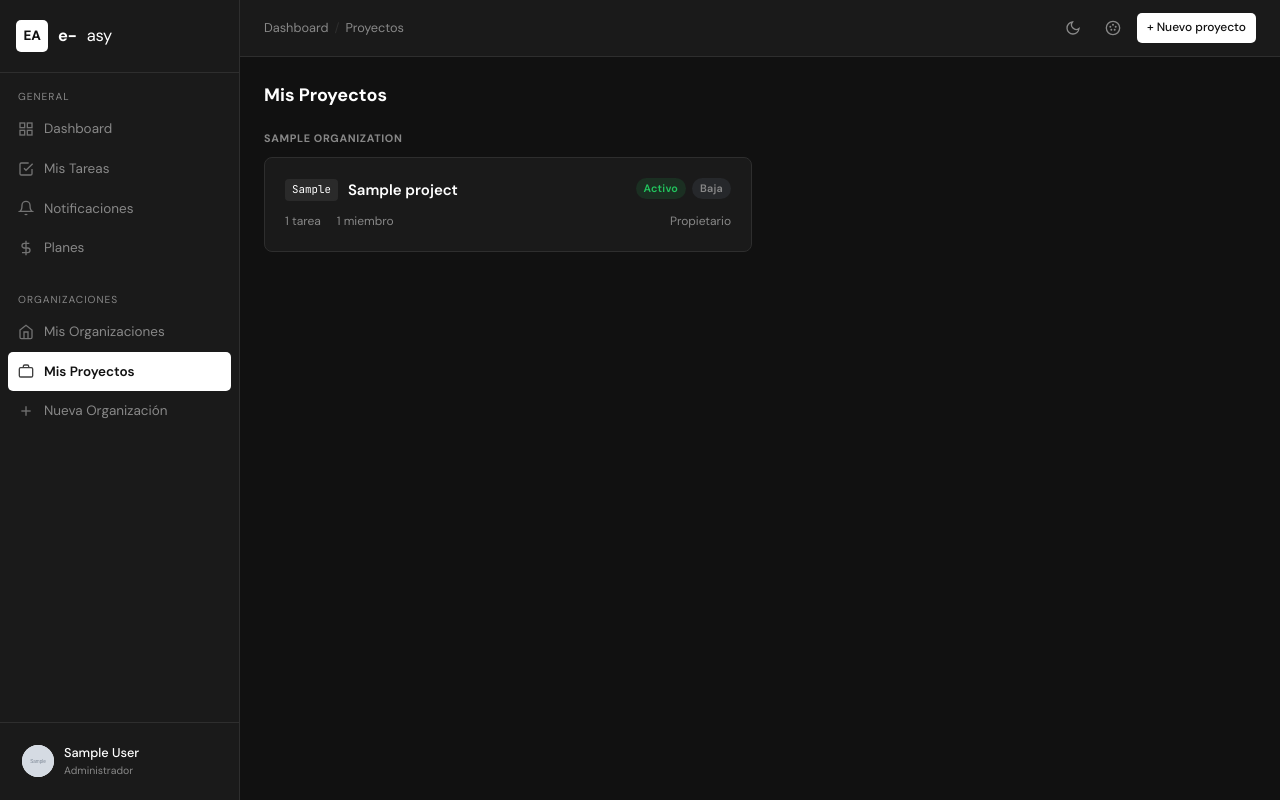
After one commit to SergioE-ASY/Gestor-de-flujo-de-trabajo, a Django app: page /projects/ in a window 1280 px wide. The commit adds this page. Run offline with Django 5.2, Linux system fonts and the light colour scheme; a user stored in the database is signed in; data comes from the database, SQL or seed files in the repository; tables that the repository leaves empty hold one stand-in row (values such as "Sample post"); grey boxes marked "Sample" are stand-in pictures; data that the repository does not hold is empty; some libraries are stand-ins or nearby versions.

Commit message:
feat #100: now users can be online and offline

```diff
--- a/taskflow/taskmanager/accounts/models.py
+++ b/taskflow/taskmanager/accounts/models.py
@@ -69,6 +69,24 @@ class User(AbstractBaseUser, PermissionsMixin):
     def __str__(self):
         return f'{self.name} ({self.email})'
 
+    def get_online_status(self):
+        from django.utils import timezone
+        from datetime import timedelta
+        last = (
+            UserSession.objects.filter(user=self)
+            .order_by('-last_seen')
+            .values_list('last_seen', flat=True)
+            .first()
+        )
+        if last is None:
+            return 'offline'
+        delta = timezone.now() - last
+        if delta < timedelta(minutes=5):
+            return 'online'
+        if delta < timedelta(minutes=30):
+            return 'away'
+        return 'offline'
+
     def get_initials(self):
         parts = self.name.split()
         if len(parts) >= 2:
--- a/taskflow/taskmanager/projects/urls.py
+++ b/taskflow/taskmanager/projects/urls.py
@@ -2,6 +2,7 @@ from django.urls import path
 from . import views
 
 urlpatterns = [
+    path('projects/', views.project_list, name='project_list'),
     path('projects/new/', views.project_create, name='project_create'),
     path('projects/<uuid:pk>/', views.project_detail, name='project_detail'),
     path('projects/<uuid:pk>/edit/', views.project_edit, name='project_edit'),
--- a/taskflow/taskmanager/projects/views.py
+++ b/taskflow/taskmanager/projects/views.py
@@ -14,6 +14,17 @@ from shared.decorators import require_project_member, project_permission
 from organizations.models import Organization, OrganizationUser
 
 User = get_user_model()
+
+
+@login_required
+def project_list(request):
+    memberships = (
+        ProjectMember.objects
+        .filter(user=request.user, project__deleted_at__isnull=True)
+        .select_related('project', 'project__organization')
+        .order_by('project__organization__name', 'project__name')
+    )
+    return render(request, 'projects/project_list.html', {'memberships': memberships})
 
 
 @login_required
--- a/taskflow/taskmanager/static/css/app.css
+++ b/taskflow/taskmanager/static/css/app.css
@@ -834,3 +834,18 @@ hr.divider { border: none; border-top: 1px solid var(--border); margin: 16px 0;
 .flt-sep { height:1px; background:var(--border); margin:3px 2px; flex-shrink:0; }
 .flt-divider { height:1px; background:var(--border); margin:4px 0; }
 .board-col-empty-msg { display:none; padding:20px 8px; text-align:center; color:var(--text-muted); font-size:0.78rem; }
+
+
+/* ── Online status indicator ─────────────────────────────────────────────── */
+.status-dot {
+  width:10px; height:10px; border-radius:50%; flex-shrink:0;
+  border:2px solid var(--bg2);
+}
+.status-dot.online  { background:#22c55e; }
+.status-dot.away    { background:#f59e0b; }
+.status-dot.offline { background:#6b7280; }
+.avatar-wrapper { position:relative; display:inline-flex; flex-shrink:0; }
+.avatar-wrapper .status-dot {
+  position:absolute; bottom:0; right:0;
+  border-color:var(--bg2);
+}
--- a/taskflow/taskmanager/templates/base/base.html
+++ b/taskflow/taskmanager/templates/base/base.html
@@ -52,9 +52,13 @@
     <div class="sidebar-section" id="sidebar-orgs">
       <div class="sidebar-label">Organizaciones</div>
       <nav class="sidebar-nav">
-        <a href="{% url 'org_list' %}">
+        <a href="{% url 'org_list' %}" class="{% if request.resolver_match.url_name == 'org_list' %}active{% endif %}">
           <svg class="nav-icon" viewBox="0 0 24 24" fill="none" stroke="currentColor" stroke-width="2"><path d="M3 9l9-7 9 7v11a2 2 0 01-2 2H5a2 2 0 01-2-2z"/><polyline points="9 22 9 12 15 12 15 22"/></svg>
           Mis Organizaciones
+        </a>
+        <a href="{% url 'project_list' %}" class="{% if request.resolver_match.url_name == 'project_list' %}active{% endif %}">
+          <svg class="nav-icon" viewBox="0 0 24 24" fill="none" stroke="currentColor" stroke-width="2"><rect x="2" y="7" width="20" height="14" rx="2"/><path d="M16 7V5a2 2 0 00-2-2h-4a2 2 0 00-2 2v2"/></svg>
+          Mis Proyectos
         </a>
         <a href="{% url 'org_create' %}">
           <svg class="nav-icon" viewBox="0 0 24 24" fill="none" stroke="currentColor" stroke-width="2"><line x1="12" y1="5" x2="12" y2="19"/><line x1="5" y1="12" x2="19" y2="12"/></svg>
@@ -62,20 +66,6 @@
         </a>
       </nav>
     </div>
-
-    {% if request.session.recent_projects %}
-    <div class="sidebar-section" id="sidebar-projects">
-      <div class="sidebar-label">Proyectos recientes</div>
-      <nav class="sidebar-nav">
-        {% for proj in request.session.recent_projects %}
-        <a href="{% url 'project_detail' proj.id %}">
-          <span style="font-size:0.7rem;font-family:var(--font-mono);background:var(--accent-light);color:var(--accent);padding:1px 5px;border-radius:3px;">{{ proj.key }}</span>
-          {{ proj.name|truncatechars:20 }}
-        </a>
-        {% endfor %}
-      </nav>
-    </div>
-    {% endif %}
 
     <div class="sidebar-bottom">
       <div class="user-chip" onclick="openModal('user-menu')">
--- a/taskflow/taskmanager/templates/projects/project_detail.html
+++ b/taskflow/taskmanager/templates/projects/project_detail.html
@@ -472,7 +472,10 @@
         <tr>
           <td>
             <a href="{% url 'user_profile' mem.user.pk %}" style="display:flex;align-items:center;gap:8px;color:var(--text);text-decoration:none;" onmouseover="this.style.textDecoration='underline'" onmouseout="this.style.textDecoration='none'">
-              <div class="avatar avatar-sm">{% if mem.user.avatar %}<img src="{{ mem.user.avatar.url }}" alt="">{% else %}{{ mem.user.get_initials }}{% endif %}</div>
+              <div class="avatar-wrapper">
+                <div class="avatar avatar-sm">{% if mem.user.avatar %}<img src="{{ mem.user.avatar.url }}" alt="">{% else %}{{ mem.user.get_initials }}{% endif %}</div>
+                <span class="status-dot {{ mem.user.get_online_status }}" style="width:8px;height:8px;"></span>
+              </div>
               {{ mem.user.name }}
             </a>
           </td>
--- /dev/null
+++ b/taskflow/taskmanager/templates/projects/project_list.html
@@ -0,0 +1,48 @@
+{% extends 'base/base.html' %}
+{% block title %}Mis Proyectos{% endblock %}
+{% block breadcrumb %}<a href="{% url 'dashboard' %}">Dashboard</a><span class="breadcrumb-sep">/</span>Proyectos{% endblock %}
+{% block topbar_actions %}<a href="{% url 'project_create' %}" class="btn btn-primary btn-sm">+ Nuevo proyecto</a>{% endblock %}
+
+{% block content %}
+<h2 style="font-size:1.2rem;font-weight:700;margin-bottom:20px;">Mis Proyectos</h2>
+{% if memberships %}
+
+{% regroup memberships by project.organization.name as org_groups %}
+{% for group in org_groups %}
+<div style="margin-bottom:28px;">
+  <div style="font-size:0.72rem;font-weight:700;color:var(--text-muted);letter-spacing:0.06em;text-transform:uppercase;margin-bottom:10px;">{{ group.grouper }}</div>
+  <div class="grid-2">
+    {% for mem in group.list %}
+    <a href="{% url 'project_detail' mem.project.pk %}" style="text-decoration:none;">
+      <div class="card" style="transition:border-color 0.15s;cursor:pointer;" onmouseover="this.style.borderColor='var(--accent)'" onmouseout="this.style.borderColor='var(--border)'">
+        <div style="display:flex;align-items:flex-start;justify-content:space-between;gap:10px;margin-bottom:10px;">
+          <div style="display:flex;align-items:center;gap:10px;min-width:0;">
+            <span style="font-family:var(--font-mono);font-size:0.72rem;background:var(--accent-light);color:var(--accent);padding:2px 7px;border-radius:4px;flex-shrink:0;">{{ mem.project.key }}</span>
+            <span style="font-weight:600;overflow:hidden;text-overflow:ellipsis;white-space:nowrap;">{{ mem.project.name }}</span>
+          </div>
+          <div style="display:flex;gap:6px;flex-shrink:0;">
+            <span class="badge badge-{{ mem.project.status }}">{{ mem.project.get_status_display }}</span>
+            <span class="badge badge-{{ mem.project.priority }}">{{ mem.project.get_priority_display }}</span>
+          </div>
+        </div>
+        <div style="display:flex;gap:16px;font-size:0.8rem;color:var(--text-muted);">
+          <span>{{ mem.project.tasks.count }} tarea{{ mem.project.tasks.count|pluralize }}</span>
+          <span>{{ mem.project.members.count }} miembro{{ mem.project.members.count|pluralize }}</span>
+          <span style="margin-left:auto;">{{ mem.get_role_display }}</span>
+        </div>
+      </div>
+    </a>
+    {% endfor %}
+  </div>
+</div>
+{% endfor %}
+
+{% else %}
+<div class="empty-state">
+  <div class="empty-icon">📁</div>
+  <h3>Sin proyectos</h3>
+  <p>Crea tu primer proyecto o pide a alguien que te añada a uno.</p>
+  <a href="{% url 'project_create' %}" class="btn btn-primary" style="margin-top:16px;">Crear proyecto</a>
+</div>
+{% endif %}
+{% endblock %}
```
Also changed, not shown: taskflow/taskmanager/shared/context_processors.py (added, +11 -0 lines), taskflow/taskmanager/templates/accounts/user_profile.html (+14 -2 lines), taskflow/taskmanager/templates/organizations/org_detail.html (+5 -2 lines).
